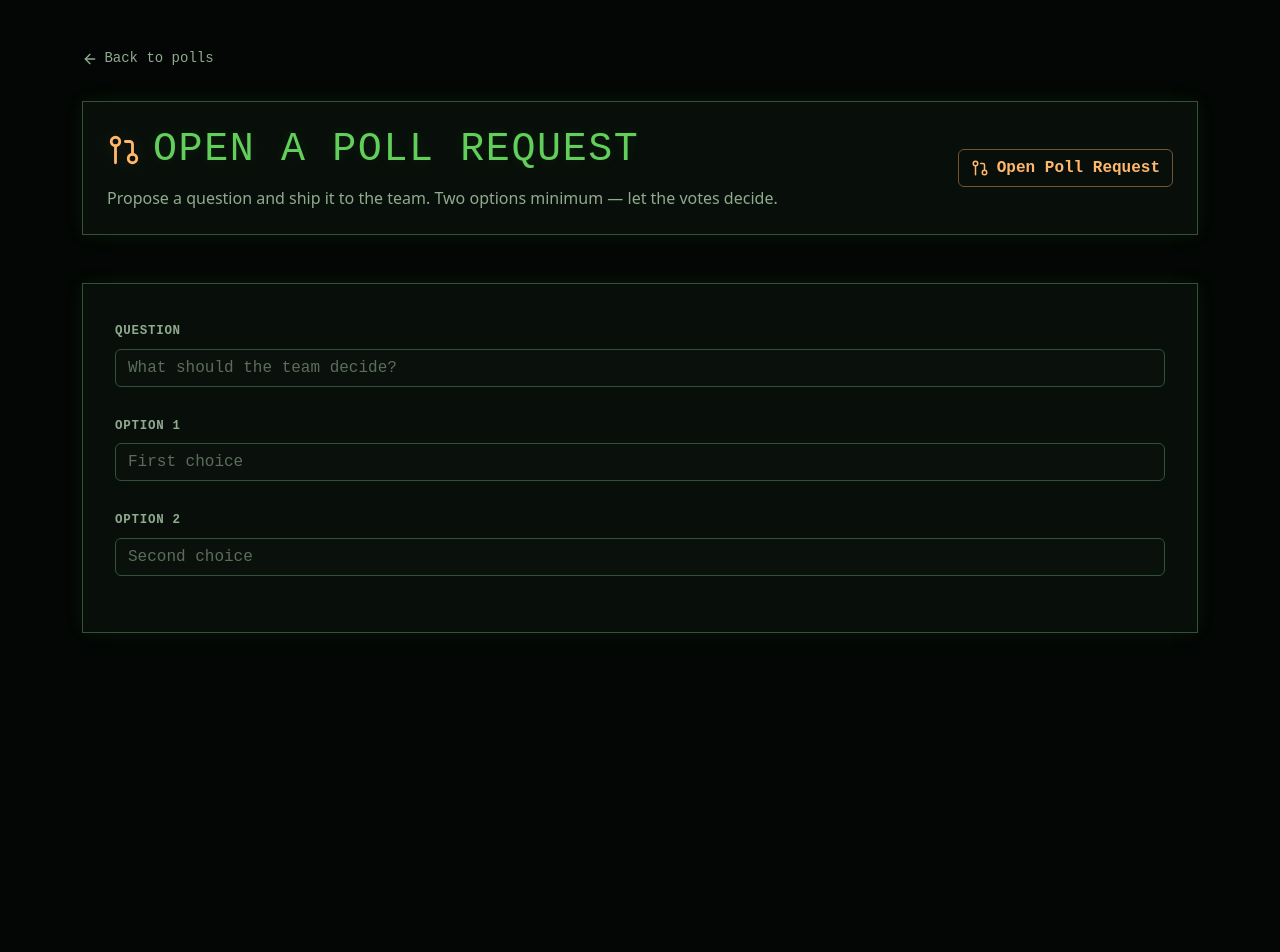
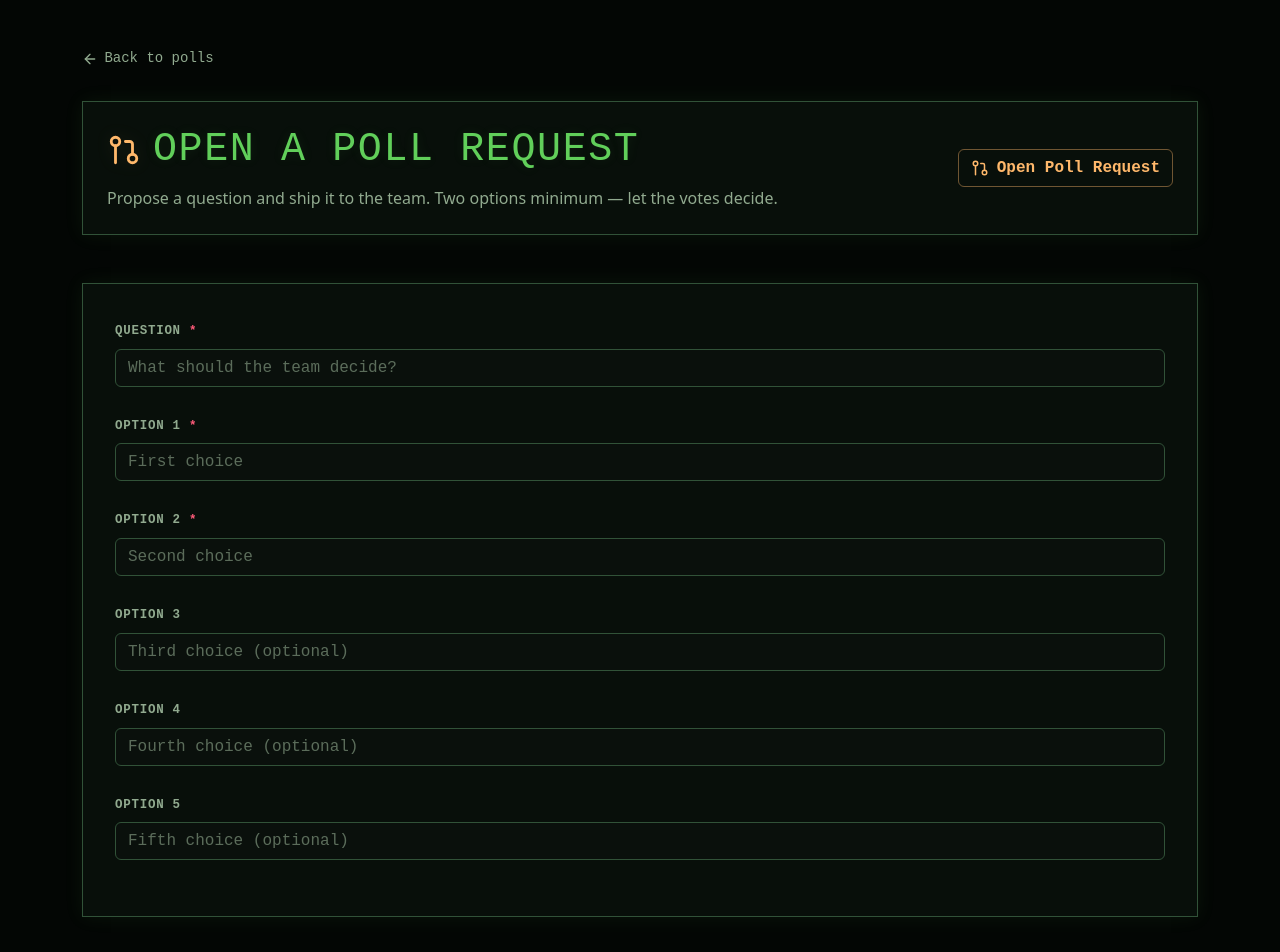
Before and after one commit to irish-mike/poll-request, a React (Vite) app in the folder client/: page /polls/new in a window 1280 px wide. Shown: the top 952 px of the page. Before the commit the page ends 800 px from the top, so only its background shows below. Built offline with nearby package versions, Linux system fonts and the light colour scheme.

Commit message:
Support up to 5 poll options (3 optional)

```diff
--- a/client/src/features/polls/components/create-poll-form.tsx
+++ b/client/src/features/polls/components/create-poll-form.tsx
@@ -29,7 +29,10 @@ export const CreatePollForm = ({ onIsSubmittingChange }: Props) => {
 
     const onSubmit = async (data: CreatePollFormValues) => {
         try {
-            await createPoll(data.question, [data.option_a, data.option_b]);
+            const options = [data.option_a, data.option_b, data.option_c, data.option_d, data.option_e]
+                .filter((o): o is string => Boolean(o?.trim()));
+
+            await createPoll(data.question, options);
             navigate("/");
         } catch (err: unknown) {
             setError("root", {
@@ -41,21 +44,36 @@ export const CreatePollForm = ({ onIsSubmittingChange }: Props) => {
     return (
         <Form id="create-poll-form" className="create-poll-form" onSubmit={handleSubmit(onSubmit)}>
             <Form.Group className="mb-4">
-                <Form.Label>Question</Form.Label>
+                <Form.Label>Question <span className="form-required">*</span></Form.Label>
                 <Form.Control type="text" placeholder="What should the team decide?" {...register("question")} />
                 {errors.question && <Form.Text className="text-danger">{errors.question.message}</Form.Text>}
             </Form.Group>
 
             <Form.Group className="mb-4">
-                <Form.Label>Option 1</Form.Label>
+                <Form.Label>Option 1 <span className="form-required">*</span></Form.Label>
                 <Form.Control type="text" placeholder="First choice" {...register("option_a")} />
                 {errors.option_a && <Form.Text className="text-danger">{errors.option_a.message}</Form.Text>}
             </Form.Group>
 
             <Form.Group className="mb-4">
-                <Form.Label>Option 2</Form.Label>
+                <Form.Label>Option 2 <span className="form-required">*</span></Form.Label>
                 <Form.Control type="text" placeholder="Second choice" {...register("option_b")} />
                 {errors.option_b && <Form.Text className="text-danger">{errors.option_b.message}</Form.Text>}
+            </Form.Group>
+
+            <Form.Group className="mb-4">
+                <Form.Label>Option 3</Form.Label>
+                <Form.Control type="text" placeholder="Third choice (optional)" {...register("option_c")} />
+            </Form.Group>
+
+            <Form.Group className="mb-4">
+                <Form.Label>Option 4</Form.Label>
+                <Form.Control type="text" placeholder="Fourth choice (optional)" {...register("option_d")} />
+            </Form.Group>
+
+            <Form.Group className="mb-4">
+                <Form.Label>Option 5</Form.Label>
+                <Form.Control type="text" placeholder="Fifth choice (optional)" {...register("option_e")} />
             </Form.Group>
 
             {errors.root && <p className="polls-page-error">{errors.root.message}</p>}
--- a/client/src/features/polls/model/create-poll-schema.ts
+++ b/client/src/features/polls/model/create-poll-schema.ts
@@ -4,6 +4,9 @@ export const create_poll_schema = z.object({
     question: z.string().trim().min(1, "Question is required"),
     option_a: z.string().trim().min(1, "Option 1 is required"),
     option_b: z.string().trim().min(1, "Option 2 is required"),
+    option_c: z.string().optional(),
+    option_d: z.string().optional(),
+    option_e: z.string().optional(),
 });
 
 export type CreatePollFormValues = z.infer<typeof create_poll_schema>;
--- a/client/src/features/polls/style/polls.css
+++ b/client/src/features/polls/style/polls.css
@@ -421,6 +421,10 @@
     box-shadow: var(--shadow-console);
 }
 
+.form-required {
+    color: var(--color-danger);
+}
+
 .create-poll-form .form-label {
     color: var(--color-text-muted);
     font-family: var(--font-console), ui-monospace;
```
